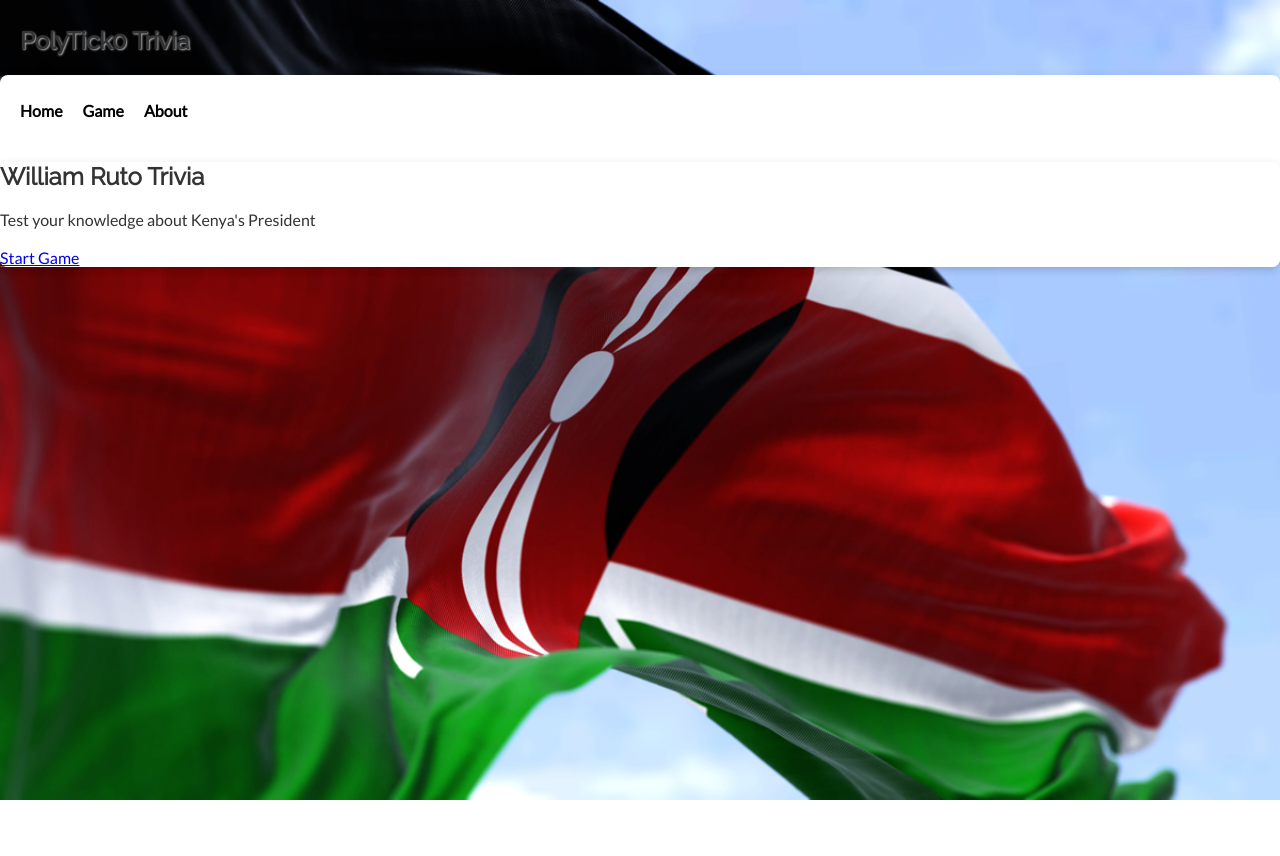
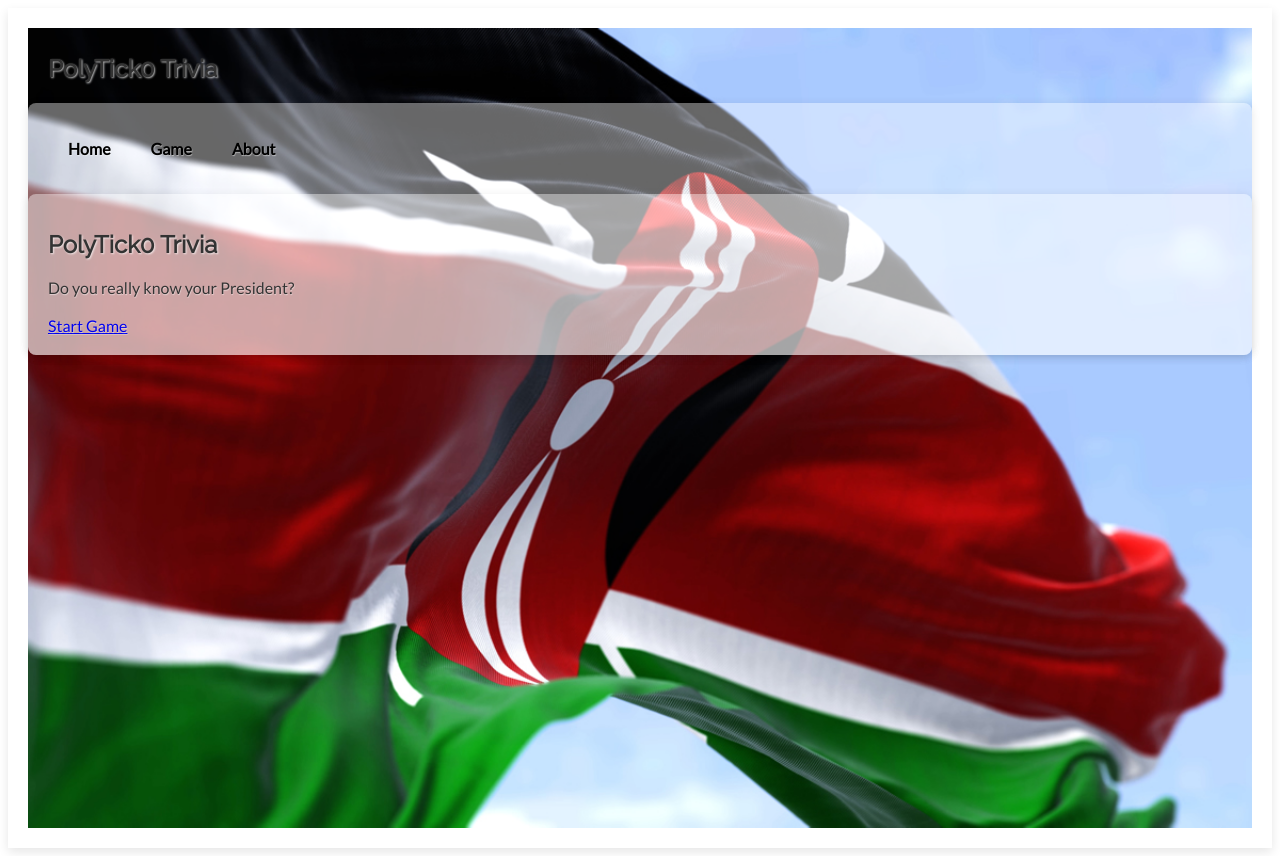
Before and after one commit to FrancisAmenya/tick0, a React app in the folder poly1/client/: page / in a window 1280 px wide. Before the commit the page ends 800 px from the top, so only its background shows below. Built offline with nearby package versions, Linux system fonts and the light colour scheme; no server answers; sample sign-in values are in the browser's storage.

Commit message:
fixing branding

```diff
--- a/poly1/client/src/components/LandingPage.jsx
+++ b/poly1/client/src/components/LandingPage.jsx
@@ -16,8 +16,8 @@ const LandingPage = () => {
       </header>
       <main>
         <div className="content">
-          <h1>William Ruto Trivia</h1>
-          <p>Test your knowledge about Kenya's President</p>
+          <h1>PolyTick0 Trivia</h1>
+          <p>Do you really know your President?</p>
           <Link to="/game" className="cta-button">Start Game</Link>
         </div>
       </main>
--- a/poly1/client/src/styles.css
+++ b/poly1/client/src/styles.css
@@ -5,8 +5,7 @@
 
 body {
   font-family: 'Lato', sans-serif; /* Use a clean, modern font */
-  margin: 0; /* Remove default margin */
-  padding: 0; /* Remove default padding */
+  padding: 20px; /* Remove default padding */
   color: #333; /* Dark text color for readability */
   text-shadow: 1px 1px 2px rgba(255, 255, 255, 0.1); /* Light shadow for legibility */
   background-color: rgba(255, 255, 255, 0.6); /* White with 80% opacity */
@@ -20,6 +19,12 @@ body {
   padding: 20px; /* Add padding around content */
 }
 
+/* Container Styles - For consistent padding and centering */
+.content {
+  margin: 0 auto; /* Center the container */
+  padding: 20px; /* Add padding around content */
+}
+
 /* Header Styles - Applying styles to the header and nav */
 header {
   background-color: var(--primary-color); /* Use primary color for header */
@@ -29,7 +34,7 @@ header {
 
 nav ul {
   list-style: none; /* Remove bullet points */
-  padding: 0; /* Remove default padding */
+  padding: 10px; /* Remove default padding */
 }
 
 nav li {
@@ -41,6 +46,7 @@ nav a {
   color: black; /* White links */
   text-decoration: none; /* Remove underline */
   font-weight: bold; /* Bold text for emphasis */
+  padding: 10px;
 }
 
 nav a:hover {
@@ -78,7 +84,7 @@ input {
 /* Main Content Styles - Consistent spacing for main content */
 main {
   /*  padding: 20px;  Add padding to main content */
-  background-color: white; /* White background for contrast */
+  background-color: rgba( 255, 255, 255, 0.4 ); /* White background for contrast */
   border-radius: 8px; /* Rounded corners */
   box-shadow: 0 2px 10px rgba(0, 0, 0, 0.1); /* Subtle shadow for depth */
 }
```
Also changed, not shown: 1 other file (tests, documents, lock files or other folders).
